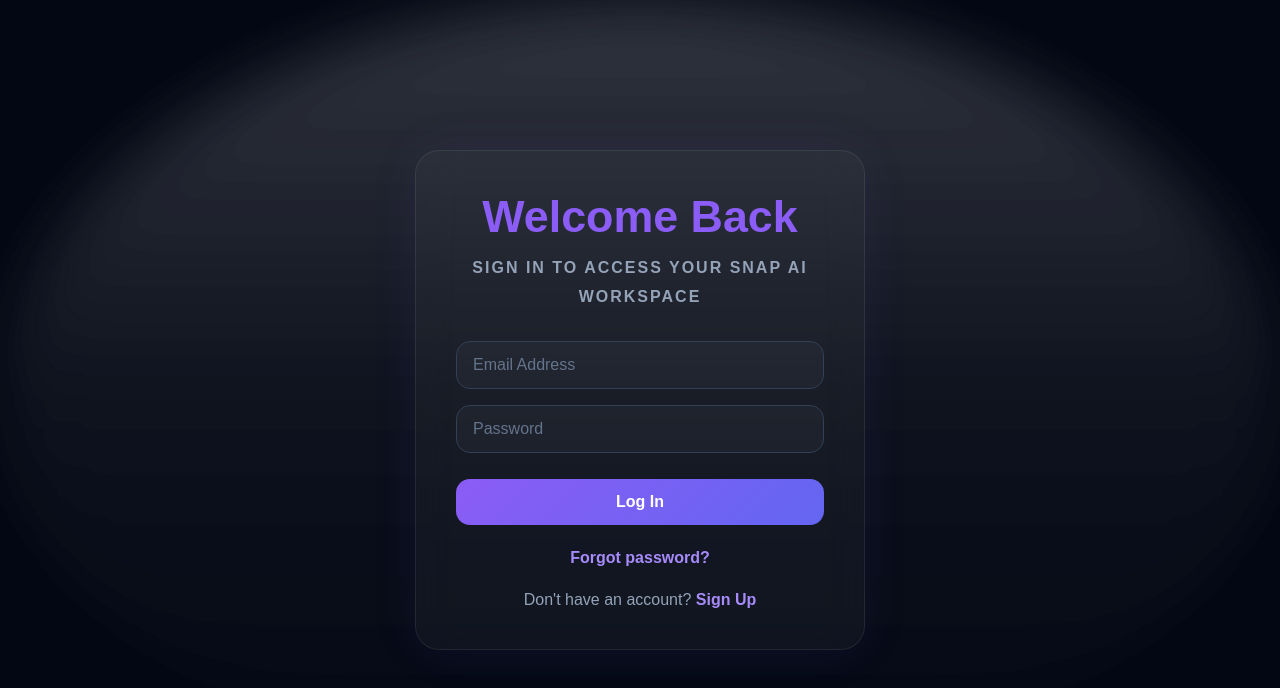
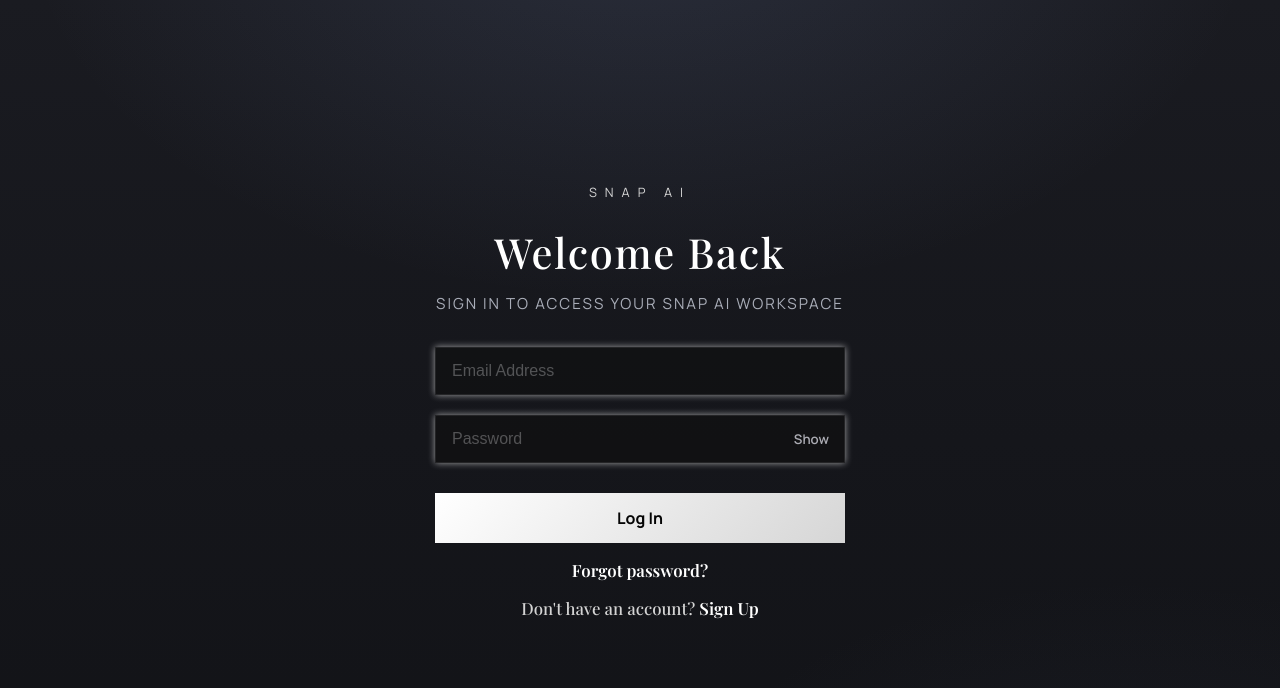
Before and after one commit to Aditya692005/SNAP-AI, a React (Vite) app in the folder frontend/: page /login in a window 1280 px wide. Shown: the top 688 px of the page. Built offline with nearby package versions, Linux system fonts and the light colour scheme; no server answers.

Commit message:
changed login page design

```diff
--- a/frontend/src/modules/auth/Login.css
+++ b/frontend/src/modules/auth/Login.css
@@ -1,3 +1,8 @@
+/* Mirrors the Signup page design: charcoal gradient, serif headings, flat
+   sharp-cornered inputs with a soft white glow, monochrome CTA. Kept
+   self-contained (values duplicated from Signup.css rather than relied upon
+   globally) so the login page styles the same even in isolation. */
+
 .login-page {
   min-height: 100vh;
 
@@ -9,63 +14,48 @@
 
   overflow: hidden;
 
-  background: #020713;
+  background:
+    radial-gradient(
+      1000px 640px at 50% -12%,
+      rgba(126, 146, 196, 0.16),
+      transparent 62%
+    ),
+    radial-gradient(
+      800px 500px at 88% 110%,
+      rgba(84, 96, 130, 0.1),
+      transparent 60%
+    ),
+    linear-gradient(180deg, #1a1b21 0%, #15161b 55%, #121317 100%);
 
-  font-family: "IBM Plex Sans", sans-serif;
+  font-family: "Playfair Display", Georgia, serif;
 }
 
-.glow {
-  position: absolute;
+.brand {
+  text-align: center;
 
-  border-radius: 50%;
-
-  filter: blur(120px);
-
-  opacity: 0.25;
-}
-
-.glow-1 {
-  width: 450px;
-
-  height: 450px;
-
-  background: #8b5cf6;
-
-  top: -100px;
-
-  right: -100px;
-}
-
-.glow-2 {
-  width: 350px;
-
-  height: 350px;
-
-  background: #6366f1;
-
-  bottom: -100px;
-
-  left: -100px;
+  color: #d4d4d4;
+  font-family:
+    "Manrope",
+    -apple-system,
+    "Segoe UI",
+    sans-serif;
+  line-height: 1.8;
+  font-weight: 200;
+  margin-bottom: 20px;
+  letter-spacing: 0.5rem;
+  font-size: 0.8rem;
 }
 
 .login-card {
   width: 450px;
 
-  padding: 40px;
+  padding: 20px;
 
   position: relative;
 
   z-index: 2;
 
-  background: rgba(255, 255, 255, 0.04);
-
-  border: 1px solid rgba(255, 255, 255, 0.08);
-
-  border-radius: 24px;
-
-  backdrop-filter: blur(20px);
-
-  box-shadow: 0 0 50px rgba(139, 92, 246, 0.08);
+  border-radius: 0px;
 
   animation: fadeInUp 0.8s ease;
 }
@@ -73,29 +63,28 @@
 .login-card h1 {
   text-align: center;
 
-  font-size: 2.8rem;
+  font-size: 2.6rem;
+  font-weight: 400;
+  letter-spacing: 0.04em;
 
   margin-bottom: 12px;
 
-  background: #8b5cf6;
-
-  background-clip: text;
-  -webkit-background-clip: text;
-
-  color: transparent;
-  -webkit-text-fill-color: transparent;
+  color: #ffffff;
 }
 
 .subtitle {
   text-align: center;
 
-  color: #94a3b8;
-
-  line-height: 1.8;
-
+  color: #a9adb8;
+  font-family:
+    "Manrope",
+    -apple-system,
+    "Segoe UI",
+    sans-serif;
+  line-height: 1.7;
+  font-weight: 400;
   margin-bottom: 30px;
-
-  font-size: 1rem;
+  font-size: 0.95rem;
 }
 
 .login-form {
@@ -103,7 +92,7 @@
 
   flex-direction: column;
 
-  gap: 16px;
+  gap: 20px;
 }
 
 .login-form input {
@@ -111,29 +100,83 @@
 
   padding: 14px 16px;
 
-  border-radius: 14px;
+  border-radius: 0px;
 
-  border: 1px solid #334155;
+  border: 1px solid #2f2f2f;
 
-  background: rgba(255, 255, 255, 0.03);
+  background: #0f0f0f;
 
-  color: white;
+  color: #ffffff;
 
   font-size: 1rem;
 
   outline: none;
 
   transition: all 0.3s ease;
+
+  box-sizing: border-box;
+
+  opacity: 0.6;
+
+  box-shadow: 0 0 7px 0px #ffffff;
 }
 
 .login-form input::placeholder {
-  color: #64748b;
+  color: #7d7d7d;
 }
 
 .login-form input:focus {
-  border-color: #8b5cf6;
+  border-color: #ffffff;
 
-  box-shadow: 0 0 0 3px rgba(139, 92, 246, 0.15);
+  box-shadow: 0 0 0 3px rgba(255, 255, 255, 0.12);
+}
+
+/* Keep the autofill styling from turning the flat dark inputs blue. */
+.login-form input:-webkit-autofill,
+.login-form input:-webkit-autofill:hover,
+.login-form input:-webkit-autofill:focus,
+.login-form input:-webkit-autofill:active {
+  border: 1px solid #2f2f2f !important;
+  background: #0f0f0f !important;
+  color: #f5f5f5 !important;
+  box-shadow:
+    0 0 7px 0px #ffffff,
+    inset 0 0 0 1000px #0f0f0f !important;
+  -webkit-text-fill-color: #f5f5f5 !important;
+  transition: background-color 5000s ease-in-out 0s !important;
+}
+
+/* Show/hide password toggle */
+.input-with-toggle {
+  position: relative;
+}
+.input-with-toggle input {
+  padding-right: 72px;
+}
+.show-password-toggle {
+  position: absolute;
+  right: 8px;
+  top: 50%;
+  transform: translateY(-50%);
+  background: transparent;
+  border: none;
+  color: #d4d4dd;
+  font-weight: 600;
+  cursor: pointer;
+  padding: 6px 8px;
+  border-radius: 4px;
+  opacity: 0.8;
+  outline: none;
+  box-shadow: none;
+  font-family:
+    "Manrope",
+    -apple-system,
+    "Segoe UI",
+    sans-serif;
+}
+.show-password-toggle:focus-visible {
+  outline: none;
+  box-shadow: 0 0 0 3px rgba(255, 255, 255, 0.08);
 }
 
 .login-btn {
@@ -141,27 +184,33 @@
 
   border: none;
 
-  border-radius: 14px;
+  border-radius: 0px;
 
   padding: 14px;
 
-  color: white;
+  color: #050505;
 
   font-size: 1rem;
 
-  font-weight: 600;
+  font-weight: 700;
 
   cursor: pointer;
 
-  background: linear-gradient(135deg, #8b5cf6, #6366f1);
+  background: linear-gradient(135deg, #ffffff, #d6d6d6);
 
   transition: all 0.3s ease;
+
+  font-family:
+    "Manrope",
+    -apple-system,
+    "Segoe UI",
+    sans-serif;
 }
 
 .login-btn:hover:not(:disabled) {
   transform: translateY(-2px);
 
-  box-shadow: 0 10px 30px rgba(139, 92, 246, 0.35);
+  box-shadow: 0 10px 28px rgba(255, 255, 255, 0.12);
 }
 
 .login-btn:disabled {
@@ -170,22 +219,24 @@
 }
 
 .error-message {
-  color: #ef4444;
+  color: #f0f0f0;
   font-size: 0.875rem;
   margin: -8px 0 8px 0;
   text-align: center;
 }
 
 .signup-text {
-  margin-top: 24px;
+  margin-top: 16px;
 
   text-align: center;
 
-  color: #94a3b8;
+  color: #d4d4d4;
+
+  font-size: 1.05rem;
 }
 
 .signup-text span {
-  color: #a78bfa;
+  color: #ffffff;
 
   cursor: pointer;
 
--- a/frontend/src/modules/auth/Login.jsx
+++ b/frontend/src/modules/auth/Login.jsx
@@ -11,6 +11,7 @@ function Login() {
   });
   const [error, setError] = useState("");
   const [loading, setLoading] = useState(false);
+  const [showPassword, setShowPassword] = useState(false);
 
   const handleChange = (e) => {
     const { name, value } = e.target;
@@ -42,10 +43,8 @@ function Login() {
 
   return (
     <div className="login-page">
-      <div className="glow glow-1"></div>
-      <div className="glow glow-2"></div>
-
       <div className="login-card">
+        <p className="brand">SNAP AI</p>
         <h1>Welcome Back</h1>
 
         <p className="subtitle">Sign in to access your SNAP AI workspace</p>
@@ -60,14 +59,25 @@ function Login() {
             disabled={loading}
           />
 
+          <div className="input-with-toggle">
             <input
-            type="password"
+              type={showPassword ? "text" : "password"}
               name="password"
               placeholder="Password"
               value={formData.password}
               onChange={handleChange}
               disabled={loading}
             />
+            <button
+              type="button"
+              className="show-password-toggle"
+              onClick={() => setShowPassword((s) => !s)}
+              aria-pressed={showPassword}
+              aria-label={showPassword ? "Hide password" : "Show password"}
+            >
+              {showPassword ? "Hide" : "Show"}
+            </button>
+          </div>
 
           {error && <p className="error-message">{error}</p>}
           <button
```
Lines whose indentation alone changed are shown as unchanged.
